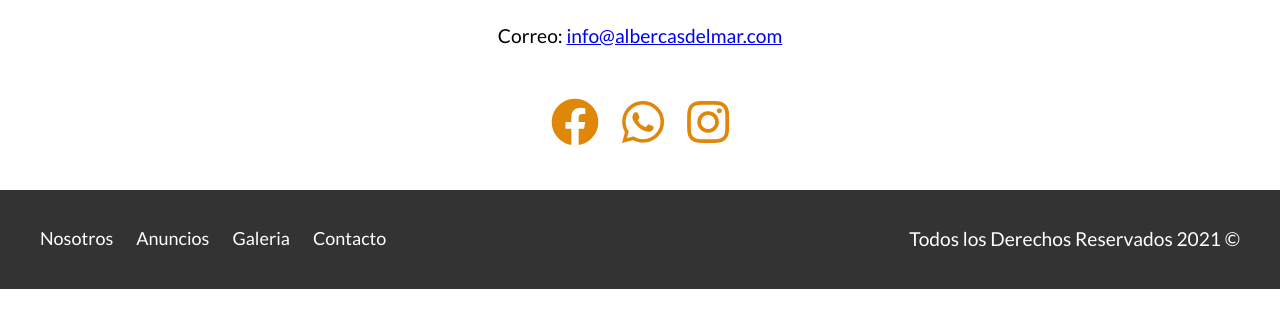
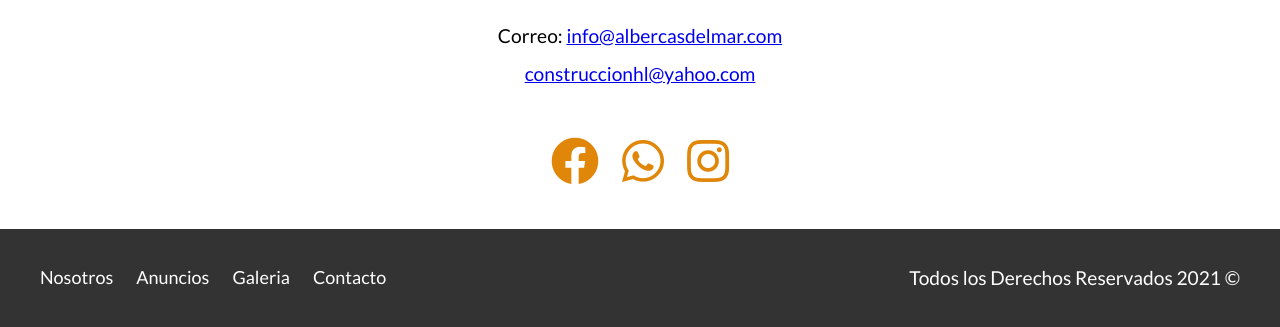
Before and after one commit to Carlosworld/albercasdelmar, a plain HTML site: page index.html in a window 1280 px wide. Shown: the part 3779-4106 px from the top of the page. Before the commit the page ends 4068 px from the top, so only its background shows below. Drawn offline with nearby package versions, Linux system fonts and the light colour scheme; some packages are replaced by stand-ins of ours; a script that the page names is missing.

Commit message:
Update index.html

```diff
--- a/index.html
+++ b/index.html
@@ -223,7 +223,11 @@
         </div>
         <p>Nicolás Bravo 341, Centro, Cd. L. Cárdenas, Mich., MX.</p>
         <p>Teléfonos (753) 537 1349, (753) 168 3407 y (753) 181 1195</p>
-        <p>Correo: <a href="mailto:info@albercasdelmar.com">info@albercasdelmar.com</a></p>
+        <p>Correo:
+            <a href="mailto:info@albercasdelmar.com">info@albercasdelmar.com</a><br>
+            <a href="mailto:construccionhl@yahoo.com">construccionhl@yahoo.com</a>
+
+        </p>
 
         <nav class="redes-sociales">
             <a target="_blank" href="https://www.facebook.com/AlbercasLC/"><i class="fab fa-facebook"
```
